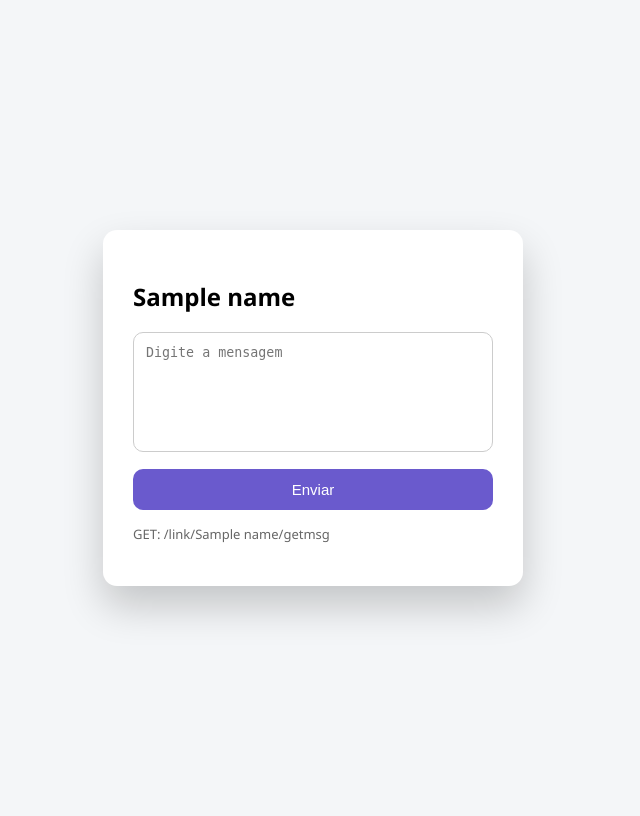
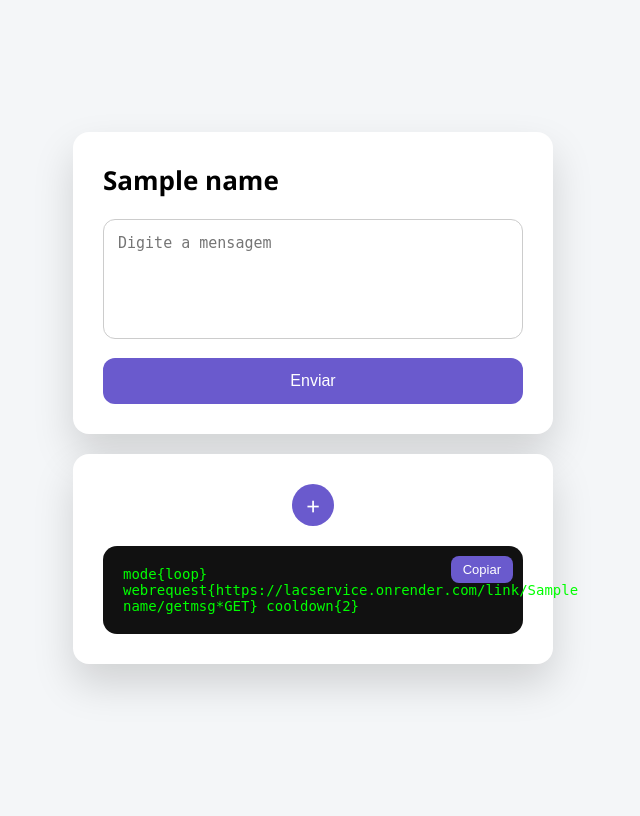
Before and after one commit to SrBolasGrandes/LacService, a Flask app: template templates/service.html in a window 1280 px wide. Shown: the whole page, without its empty margins (327-967 px from the left). Run offline with Flask 3, Linux system fonts and the light colour scheme; the template is opened without the code that fills it: most values are stand-ins (such as "Sample title", 1, 10 or a date in 2020).

Commit message:
Update service.html

```diff
--- a/templates/service.html
+++ b/templates/service.html
@@ -12,44 +12,108 @@ body{
     align-items:center;
     height:100vh;
 }
+.container{
+    width:480px;
+}
 .box{
     background:#fff;
     padding:30px;
-    width:420px;
-    border-radius:14px;
-    box-shadow:0 20px 40px rgba(0,0,0,.2);
+    border-radius:16px;
+    box-shadow:0 20px 40px rgba(0,0,0,.15);
+    margin-bottom:20px;
 }
+h2{margin-top:0;font-size:26px}
 textarea{
     width:100%;
     height:120px;
-    padding:12px;
-    border-radius:10px;
+    padding:14px;
+    font-size:15px;
+    border-radius:12px;
     border:1px solid #ccc;
     resize:none;
 }
-button{
+button.send{
     width:100%;
-    margin-top:12px;
-    padding:12px;
+    margin-top:14px;
+    padding:14px;
+    font-size:16px;
     border:none;
-    border-radius:10px;
+    border-radius:12px;
     background:#6a5acd;
     color:#fff;
-    font-size:15px;
+    cursor:pointer;
 }
-p{font-size:13px;color:#666;margin-top:15px}
+.script-box{
+    position:relative;
+    background:#111;
+    color:#0f0;
+    padding:20px;
+    border-radius:14px;
+    font-family:monospace;
+    font-size:14px;
+    margin-top:20px;
+}
+.copy-btn{
+    position:absolute;
+    top:10px;
+    right:10px;
+    background:#6a5acd;
+    color:#fff;
+    border:none;
+    border-radius:8px;
+    padding:6px 12px;
+    cursor:pointer;
+    font-size:13px;
+}
+.plus{
+    display:flex;
+    justify-content:center;
+    margin-bottom:10px;
+}
+.plus span{
+    background:#6a5acd;
+    color:#fff;
+    font-size:24px;
+    width:42px;
+    height:42px;
+    border-radius:50%;
+    display:flex;
+    align-items:center;
+    justify-content:center;
+}
 </style>
 </head>
 <body>
+
+<div class="container">
 
 <div class="box">
 <h2>{{name}}</h2>
 <form method="post">
 <textarea name="msg" placeholder="Digite a mensagem"></textarea>
-<button>Enviar</button>
+<button class="send">Enviar</button>
 </form>
-<p>GET: /link/{{name}}/getmsg</p>
 </div>
+
+<div class="box">
+<div class="plus"><span>+</span></div>
+
+<div class="script-box" id="script">
+<button class="copy-btn" onclick="copiar()">Copiar</button>
+mode{loop}
+webrequest{https://lacservice.onrender.com/link/{{name}}/getmsg*GET}
+cooldown{2}
+</div>
+</div>
+
+</div>
+
+<script>
+function copiar(){
+    const text = document.getElementById("script").innerText.replace("Copiar","").trim()
+    navigator.clipboard.writeText(text)
+}
+</script>
 
 </body>
 </html>
```
